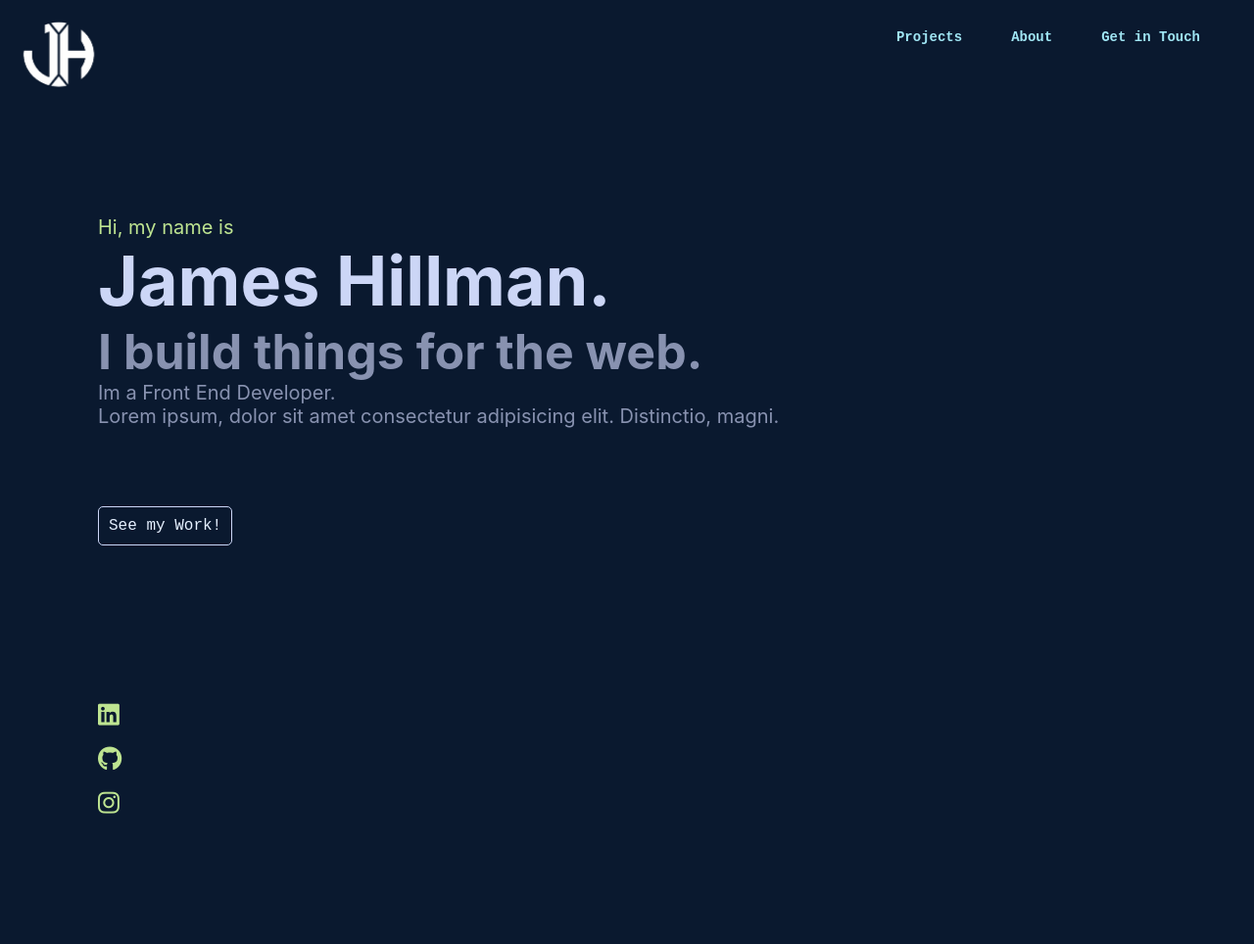
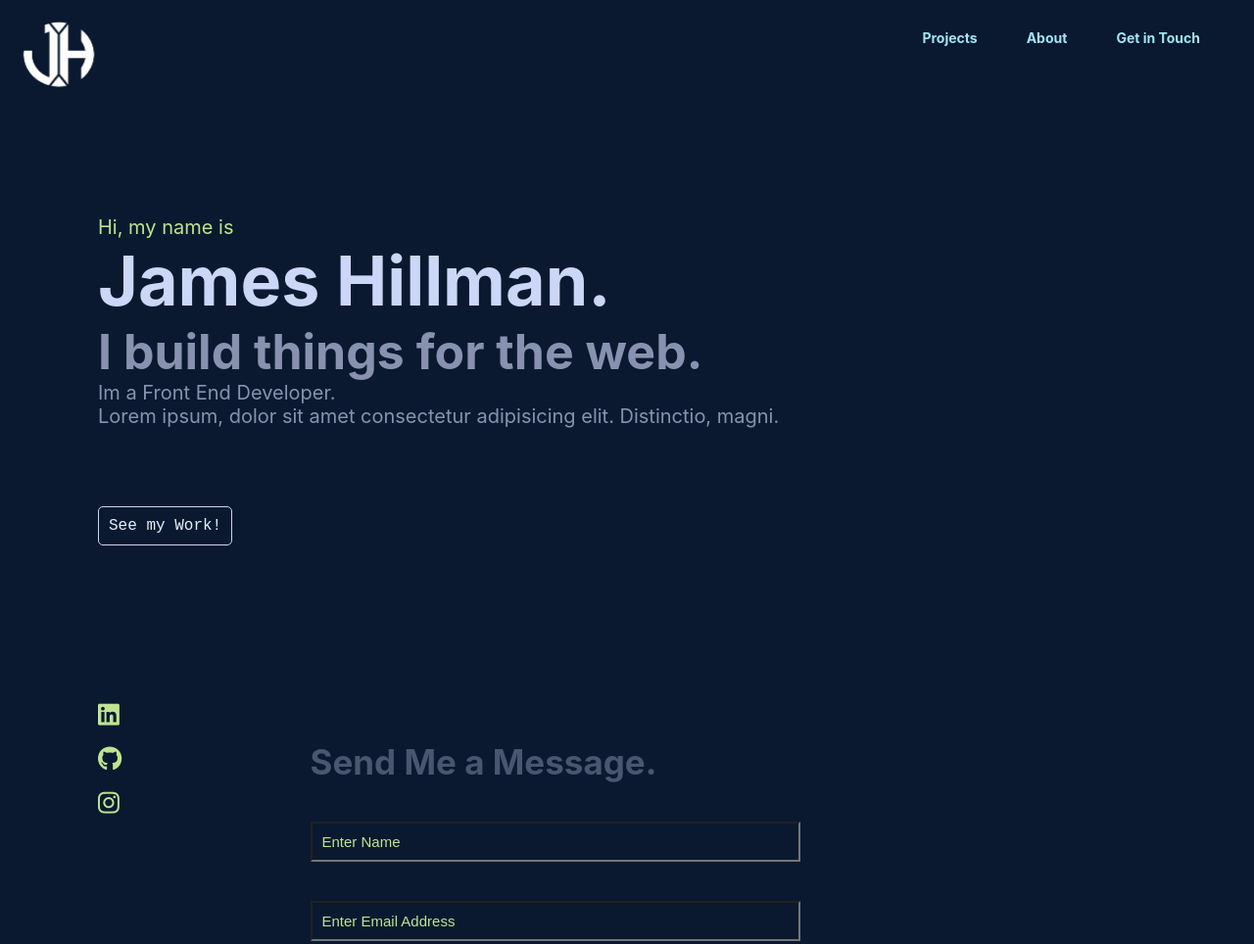
Before and after one commit to James-Hillman/Portfolio, a plain HTML site: page index.html in a window 1280 px wide. Shown: the top 964 px of the page at 98% size. Drawn offline with Linux system fonts and the light colour scheme.

Commit message:
socials fixed position so fixed on scroll and css styling

```diff
--- a/styles.css
+++ b/styles.css
@@ -40,6 +40,7 @@
   color: rgb(160, 230, 244);
   display: flex;
   margin: 20px 30px;
+
 }
 .nav-menu ul li {
   font-size: 14px;
@@ -47,7 +48,7 @@
   padding: 5px 10px;
   margin: 5px 15px;
   list-style: none;
-  font-family: var(--font-mono);
+  font-family: var(--font-sans);
 }
 .nav-menu a {
   color: rgb(160, 230, 244);
@@ -147,6 +148,7 @@ section .sub-text {
     flex-direction: column;
     padding: 40px 90px;
     margin-top: 10px;
+    position: fixed;
 }
 .socials i {
     font-size: 25px;
```
